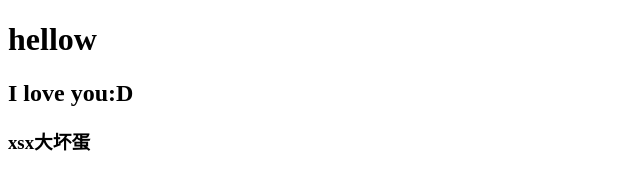
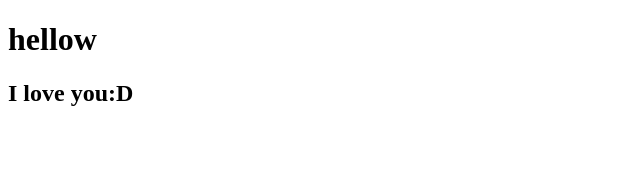
Before and after one commit to jinxuan701/firststore, a plain HTML site: page 001.html in a window 1280 px wide. Shown: the whole page, without its empty margins (0-640 px from the left). Drawn offline with Linux system fonts and the light colour scheme.

Commit message:
Update 001.html

```diff
--- a/001.html
+++ b/001.html
@@ -8,6 +8,5 @@
 <body>
 <h1>hellow</h1>
 <h2>I love you:D</h2>
-<h3>xsx大坏蛋</h3>
 </body>
 </html>
```
